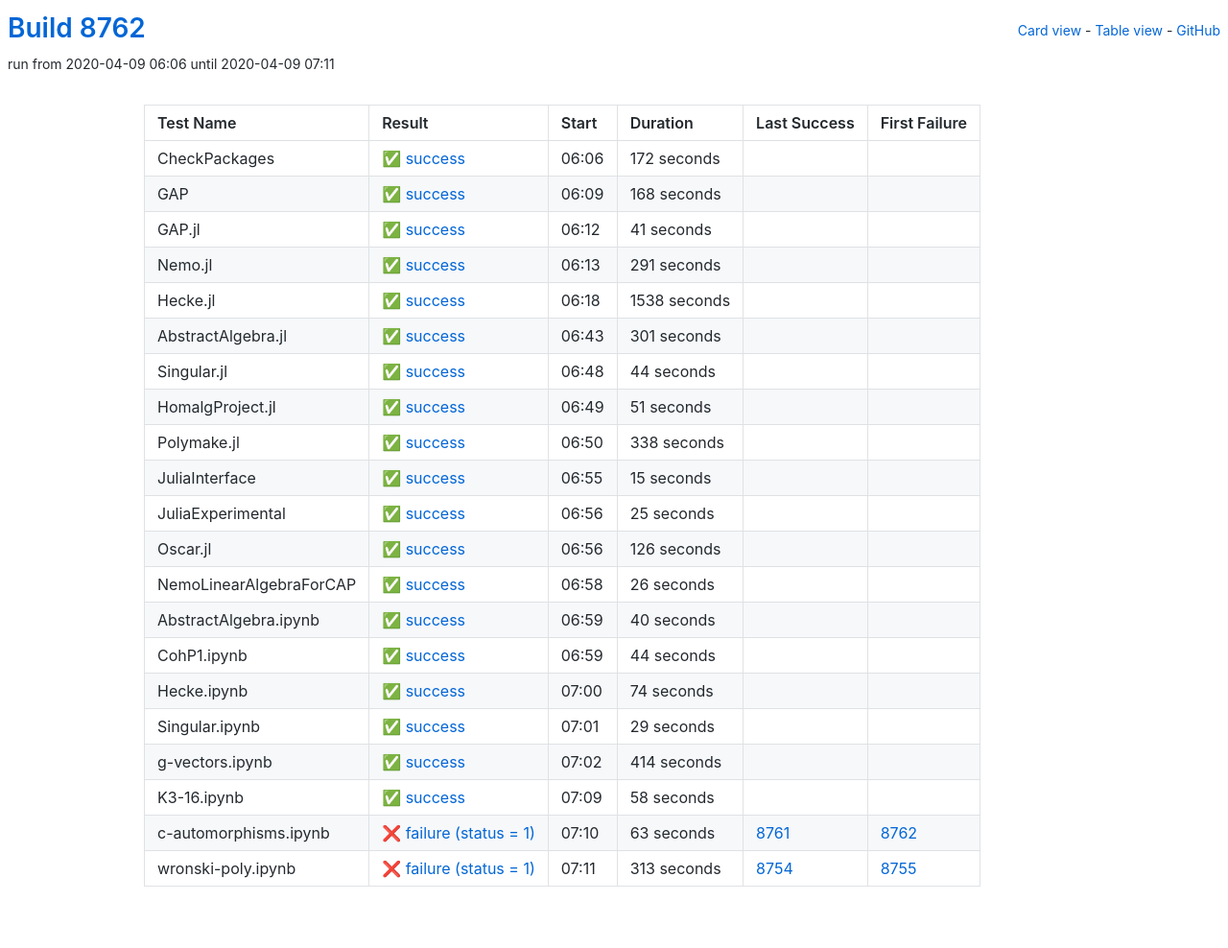
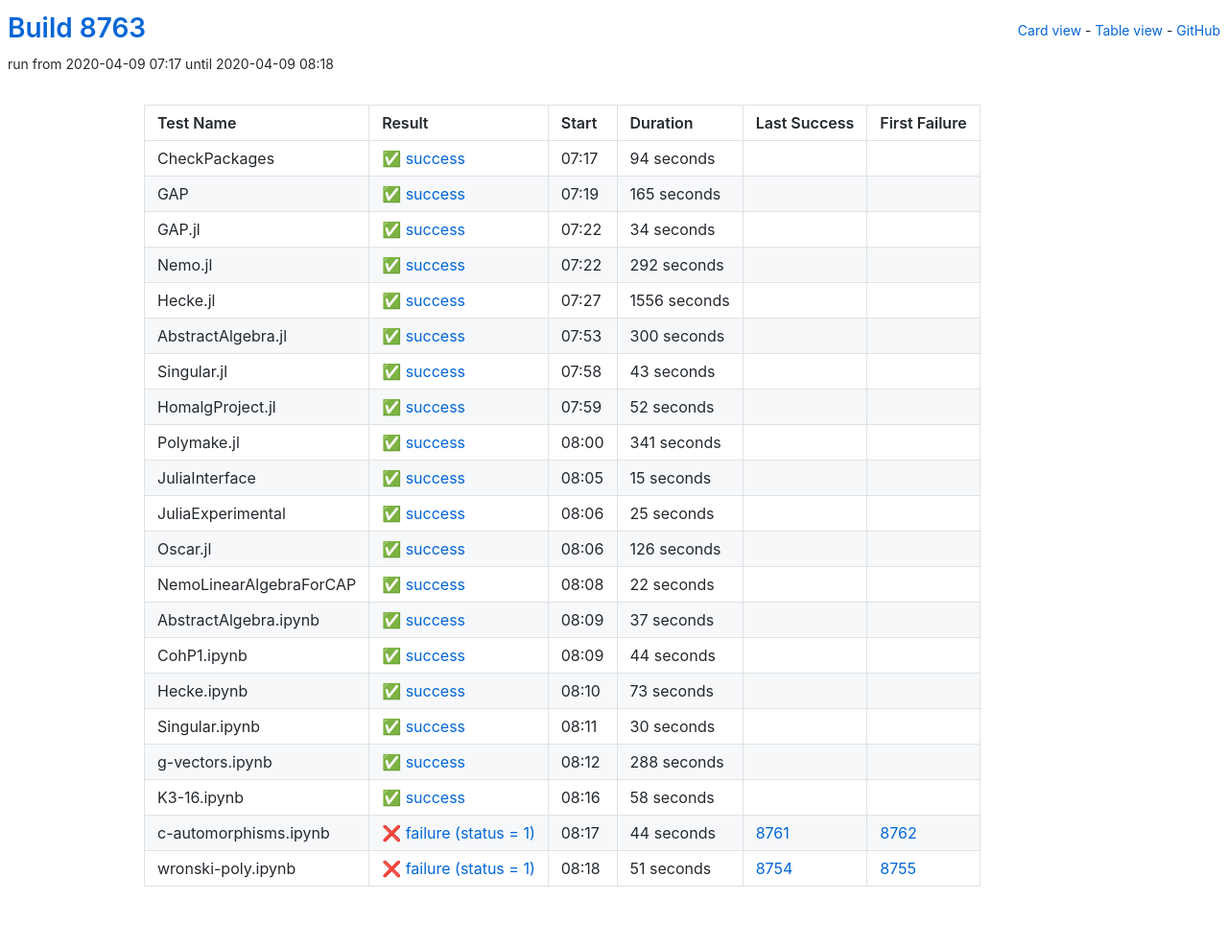
Before and after one commit to oscar-system/oscar-ci-status, a Jekyll site: the page built from table.html, in a window 1280 px wide. Shown: the whole page at 96% size. Built offline with Jekyll 4.4.1, drawn with Linux system fonts in a browser that asks for light colours.

Commit message:
Build 8763

```diff
--- a/_data/ci.yml
+++ b/_data/ci.yml
@@ -1,71 +1,159 @@
-build: 8762
-build_url: https://oscarci.mathematik.uni-kl.de/job/oscar/8762/
+build: 8763
+build_url: https://oscarci.mathematik.uni-kl.de/job/oscar/8763/
 job: oscar
 tests:
-- duration: 172
+- duration: 94
   exitcode: 0
   first_failure: false
   first_failure_url: null
   last_success: false
   last_success_url: null
-  log: https://oscarci.mathematik.uni-kl.de/job/oscar/8762/artifact/logs/build-8762/CheckPackages.log
+  log: https://oscarci.mathematik.uni-kl.de/job/oscar/8763/artifact/logs/build-8763/CheckPackages.log
   name: CheckPackages
-  start: 2020-04-09 06:06
+  start: 2020-04-09 07:17
   status: success
   success: true
-- duration: 168
+- duration: 165
   exitcode: 0
   first_failure: false
   first_failure_url: null
   last_success: false
   last_success_url: null
-  log: https://oscarci.mathematik.uni-kl.de/job/oscar/8762/artifact/logs/build-8762/GAP.log
+  log: https://oscarci.mathematik.uni-kl.de/job/oscar/8763/artifact/logs/build-8763/GAP.log
   name: GAP
-  start: 2020-04-09 06:09
+  start: 2020-04-09 07:19
   status: success
   success: true
-- duration: 41
+- duration: 34
   exitcode: 0
   first_failure: false
   first_failure_url: null
   last_success: false
   last_success_url: null
-  log: https://oscarci.mathematik.uni-kl.de/job/oscar/8762/artifact/logs/build-8762/GAP.jl.log
+  log: https://oscarci.mathematik.uni-kl.de/job/oscar/8763/artifact/logs/build-8763/GAP.jl.log
   name: GAP.jl
-  start: 2020-04-09 06:12
+  start: 2020-04-09 07:22
   status: success
   success: true
-- duration: 291
+- duration: 292
   exitcode: 0
   first_failure: false
   first_failure_url: null
   last_success: false
   last_success_url: null
-  log: https://oscarci.mathematik.uni-kl.de/job/oscar/8762/artifact/logs/build-8762/Nemo.jl.log
+  log: https://oscarci.mathematik.uni-kl.de/job/oscar/8763/artifact/logs/build-8763/Nemo.jl.log
   name: Nemo.jl
-  start: 2020-04-09 06:13
+  start: 2020-04-09 07:22
   status: success
   success: true
-- duration: 1538
+- duration: 1556
   exitcode: 0
   first_failure: false
   first_failure_url: null
   last_success: false
   last_success_url: null
-  log: https://oscarci.mathematik.uni-kl.de/job/oscar/8762/artifact/logs/build-8762/Hecke.jl.log
+  log: https://oscarci.mathematik.uni-kl.de/job/oscar/8763/artifact/logs/build-8763/Hecke.jl.log
   name: Hecke.jl
-  start: 2020-04-09 06:18
+  start: 2020-04-09 07:27
   status: success
   success: true
-- duration: 301
+- duration: 300
   exitcode: 0
   first_failure: false
   first_failure_url: null
   last_success: false
   last_success_url: null
-  log: https://oscarci.mathematik.uni-kl.de/job/oscar/8762/artifact/logs/build-8762/AbstractAlgebra.jl.log
+  log: https://oscarci.mathematik.uni-kl.de/job/oscar/8763/artifact/logs/build-8763/AbstractAlgebra.jl.log
   name: AbstractAlgebra.jl
-  start: 2020-04-09 06:43
+  start: 2020-04-09 07:53
+  status: success
+  success: true
+- duration: 43
+  exitcode: 0
+  first_failure: false
+  first_failure_url: null
+  last_success: false
+  last_success_url: null
+  log: https://oscarci.mathematik.uni-kl.de/job/oscar/8763/artifact/logs/build-8763/Singular.jl.log
+  name: Singular.jl
+  start: 2020-04-09 07:58
+  status: success
+  success: true
+- duration: 52
+  exitcode: 0
+  first_failure: false
+  first_failure_url: null
+  last_success: false
+  last_success_url: null
+  log: https://oscarci.mathematik.uni-kl.de/job/oscar/8763/artifact/logs/build-8763/HomalgProject.jl.log
+  name: HomalgProject.jl
+  start: 2020-04-09 07:59
+  status: success
+  success: true
+- duration: 341
+  exitcode: 0
+  first_failure: false
+  first_failure_url: null
+  last_success: false
+  last_success_url: null
+  log: https://oscarci.mathematik.uni-kl.de/job/oscar/8763/artifact/logs/build-8763/Polymake.jl.log
+  name: Polymake.jl
+  start: 2020-04-09 08:00
+  status: success
+  success: true
+- duration: 15
+  exitcode: 0
+  first_failure: false
+  first_failure_url: null
+  last_success: false
+  last_success_url: null
+  log: https://oscarci.mathematik.uni-kl.de/job/oscar/8763/artifact/logs/build-8763/JuliaInterface.log
+  name: JuliaInterface
+  start: 2020-04-09 08:05
+  status: success
+  success: true
+- duration: 25
+  exitcode: 0
+  first_failure: false
+  first_failure_url: null
+  last_success: false
+  last_success_url: null
+  log: https://oscarci.mathematik.uni-kl.de/job/oscar/8763/artifact/logs/build-8763/JuliaExperimental.log
+  name: JuliaExperimental
+  start: 2020-04-09 08:06
+  status: success
+  success: true
+- duration: 126
+  exitcode: 0
+  first_failure: false
+  first_failure_url: null
+  last_success: false
+  last_success_url: null
+  log: https://oscarci.mathematik.uni-kl.de/job/oscar/8763/artifact/logs/build-8763/Oscar.jl.log
+  name: Oscar.jl
+  start: 2020-04-09 08:06
+  status: success
+  success: true
+- duration: 22
+  exitcode: 0
+  first_failure: false
+  first_failure_url: null
+  last_success: false
+  last_success_url: null
+  log: https://oscarci.mathematik.uni-kl.de/job/oscar/8763/artifact/logs/build-8763/NemoLinearAlgebraForCAP.log
+  name: NemoLinearAlgebraForCAP
+  start: 2020-04-09 08:08
+  status: success
+  success: true
+- duration: 37
+  exitcode: 0
+  first_failure: false
+  first_failure_url: null
+  last_success: false
+  last_success_url: null
+  log: https://oscarci.mathematik.uni-kl.de/job/oscar/8763/artifact/logs/build-8763/AbstractAlgebra.ipynb.log
+  name: AbstractAlgebra.ipynb
+  start: 2020-04-09 08:09
   status: success
   success: true
 - duration: 44
@@ -74,130 +162,42 @@ tests:
   first_failure_url: null
   last_success: false
   last_success_url: null
-  log: https://oscarci.mathematik.uni-kl.de/job/oscar/8762/artifact/logs/build-8762/Singular.jl.log
-  name: Singular.jl
-  start: 2020-04-09 06:48
+  log: https://oscarci.mathematik.uni-kl.de/job/oscar/8763/artifact/logs/build-8763/CohP1.ipynb.log
+  name: CohP1.ipynb
+  start: 2020-04-09 08:09
   status: success
   success: true
-- duration: 51
+- duration: 73
   exitcode: 0
   first_failure: false
   first_failure_url: null
   last_success: false
   last_success_url: null
-  log: https://oscarci.mathematik.uni-kl.de/job/oscar/8762/artifact/logs/build-8762/HomalgProject.jl.log
-  name: HomalgProject.jl
-  start: 2020-04-09 06:49
+  log: https://oscarci.mathematik.uni-kl.de/job/oscar/8763/artifact/logs/build-8763/Hecke.ipynb.log
+  name: Hecke.ipynb
+  start: 2020-04-09 08:10
   status: success
   success: true
-- duration: 338
+- duration: 30
   exitcode: 0
   first_failure: false
   first_failure_url: null
   last_success: false
   last_success_url: null
-  log: https://oscarci.mathematik.uni-kl.de/job/oscar/8762/artifact/logs/build-8762/Polymake.jl.log
-  name: Polymake.jl
-  start: 2020-04-09 06:50
+  log: https://oscarci.mathematik.uni-kl.de/job/oscar/8763/artifact/logs/build-8763/Singular.ipynb.log
+  name: Singular.ipynb
+  start: 2020-04-09 08:11
   status: success
   success: true
-- duration: 15
+- duration: 288
   exitcode: 0
   first_failure: false
   first_failure_url: null
   last_success: false
   last_success_url: null
-  log: https://oscarci.mathematik.uni-kl.de/job/oscar/8762/artifact/logs/build-8762/JuliaInterface.log
-  name: JuliaInterface
-  start: 2020-04-09 06:55
-  status: success
-  success: true
-- duration: 25
-  exitcode: 0
-  first_failure: false
-  first_failure_url: null
-  last_success: false
-  last_success_url: null
-  log: https://oscarci.mathematik.uni-kl.de/job/oscar/8762/artifact/logs/build-8762/JuliaExperimental.log
-  name: JuliaExperimental
-  start: 2020-04-09 06:56
-  status: success
-  success: true
-- duration: 126
-  exitcode: 0
-  first_failure: false
-  first_failure_url: null
-  last_success: false
-  last_success_url: null
-  log: https://oscarci.mathematik.uni-kl.de/job/oscar/8762/artifact/logs/build-8762/Oscar.jl.log
-  name: Oscar.jl
-  start: 2020-04-09 06:56
-  status: success
-  success: true
-- duration: 26
-  exitcode: 0
-  first_failure: false
-  first_failure_url: null
-  last_success: false
-  last_success_url: null
-  log: https://oscarci.mathematik.uni-kl.de/job/oscar/8762/artifact/logs/build-8762/NemoLinearAlgebraForCAP.log
-  name: NemoLinearAlgebraForCAP
-  start: 2020-04-09 06:58
-  status: success
-  success: true
-- duration: 40
-  exitcode: 0
-  first_failure: false
-  first_failure_url: null
-  last_success: false
-  last_success_url: null
-  log: https://oscarci.mathematik.uni-kl.de/job/oscar/8762/artifact/logs/build-8762/AbstractAlgebra.ipynb.log
-  name: AbstractAlgebra.ipynb
-  start: 2020-04-09 06:59
-  status: success
-  success: true
-- duration: 44
-  exitcode: 0
-  first_failure: false
-  first_failure_url: null
-  last_success: false
-  last_success_url: null
-  log: https://oscarci.mathematik.uni-kl.de/job/oscar/8762/artifact/logs/build-8762/CohP1.ipynb.log
-  name: CohP1.ipynb
-  start: 2020-04-09 06:59
-  status: success
-  success: true
-- duration: 74
-  exitcode: 0
-  first_failure: false
-  first_failure_url: null
-  last_success: false
-  last_success_url: null
-  log: https://oscarci.mathematik.uni-kl.de/job/oscar/8762/artifact/logs/build-8762/Hecke.ipynb.log
-  name: Hecke.ipynb
-  start: 2020-04-09 07:00
-  status: success
-  success: true
-- duration: 29
-  exitcode: 0
-  first_failure: false
-  first_failure_url: null
-  last_success: false
-  last_success_url: null
-  log: https://oscarci.mathematik.uni-kl.de/job/oscar/8762/artifact/logs/build-8762/Singular.ipynb.log
-  name: Singular.ipynb
-  start: 2020-04-09 07:01
-  status: success
-  success: true
-- duration: 414
-  exitcode: 0
-  first_failure: false
-  first_failure_url: null
-  last_success: false
-  last_success_url: null
-  log: https://oscarci.mathematik.uni-kl.de/job/oscar/8762/artifact/logs/build-8762/g-vectors.ipynb.log
+  log: https://oscarci.mathematik.uni-kl.de/job/oscar/8763/artifact/logs/build-8763/g-vectors.ipynb.log
   name: g-vectors.ipynb
-  start: 2020-04-09 07:02
+  start: 2020-04-09 08:12
   status: success
   success: true
 - duration: 58
@@ -206,30 +206,30 @@ tests:
   first_failure_url: null
   last_success: false
   last_success_url: null
-  log: https://oscarci.mathematik.uni-kl.de/job/oscar/8762/artifact/logs/build-8762/K3-16.ipynb.log
+  log: https://oscarci.mathematik.uni-kl.de/job/oscar/8763/artifact/logs/build-8763/K3-16.ipynb.log
   name: K3-16.ipynb
-  start: 2020-04-09 07:09
+  start: 2020-04-09 08:16
   status: success
   success: true
-- duration: 63
+- duration: 44
   exitcode: 1
   first_failure: 8762
   first_failure_url: https://oscarci.mathematik.uni-kl.de/job/oscar/8762/
   last_success: 8761
   last_success_url: https://oscarci.mathematik.uni-kl.de/job/oscar/8761/
-  log: https://oscarci.mathematik.uni-kl.de/job/oscar/8762/artifact/logs/build-8762/c-automorphisms.ipynb.log
+  log: https://oscarci.mathematik.uni-kl.de/job/oscar/8763/artifact/logs/build-8763/c-automorphisms.ipynb.log
   name: c-automorphisms.ipynb
-  start: 2020-04-09 07:10
+  start: 2020-04-09 08:17
   status: failure
   success: false
-- duration: 313
+- duration: 51
   exitcode: 1
   first_failure: 8755
   first_failure_url: https://oscarci.mathematik.uni-kl.de/job/oscar/8755/
   last_success: 8754
   last_success_url: https://oscarci.mathematik.uni-kl.de/job/oscar/8754/
-  log: https://oscarci.mathematik.uni-kl.de/job/oscar/8762/artifact/logs/build-8762/wronski-poly.ipynb.log
+  log: https://oscarci.mathematik.uni-kl.de/job/oscar/8763/artifact/logs/build-8763/wronski-poly.ipynb.log
   name: wronski-poly.ipynb
-  start: 2020-04-09 07:11
+  start: 2020-04-09 08:18
   status: failure
   success: false
```
Also changed, not shown: README.md.
